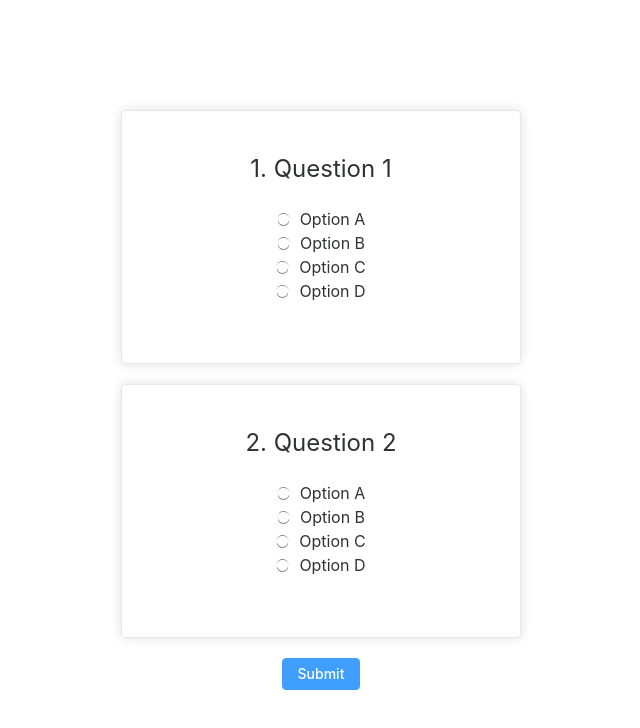
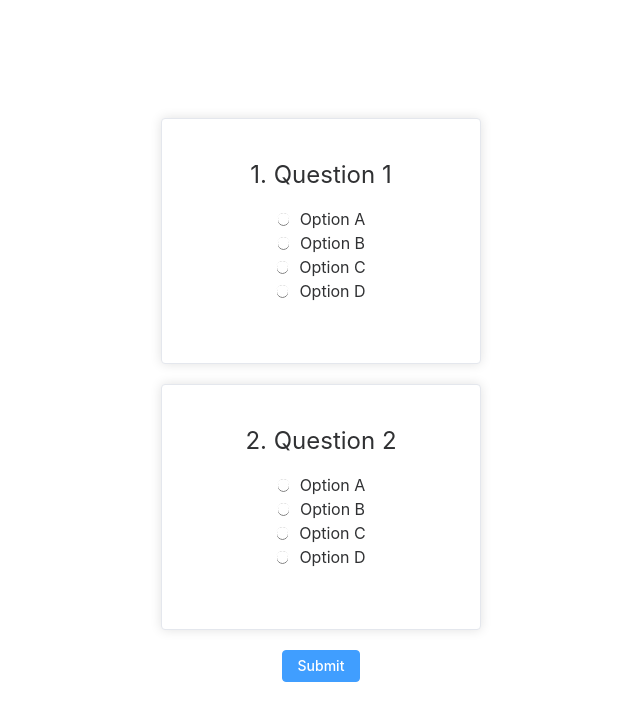
Before and after one commit to crazwade/LinkedIn-SkillTest-Practice-Hub, a Vue app: page / in a window 1280 px wide. Shown: the top 728 px of the page, without its empty margins (319-959 px from the left). Built offline with nearby package versions, Linux system fonts and the light colour scheme.

Commit message:
feat: install and import prettier

```diff
--- a/package.json
+++ b/package.json
@@ -18,8 +18,11 @@
     "@vitejs/plugin-vue": "^4.2.3",
     "autoprefixer": "^10.4.15",
     "eslint": "^8.48.0",
+    "eslint-config-prettier": "^9.0.0",
+    "eslint-plugin-prettier": "^5.0.0",
     "eslint-plugin-vue": "^9.17.0",
     "postcss": "^8.4.29",
+    "prettier": "^3.0.3",
     "tailwindcss": "^3.3.3",
     "typescript": "^5.0.2",
     "vite": "^4.4.5",
--- a/src/App.vue
+++ b/src/App.vue
@@ -1,10 +1,46 @@
 <template>
-  <el-card class="exam-card" v-for="(item, index) in dataContent.questions" :key="index">
-    <h2 class="exam-title">{{ `${index + 1}. ${item.question}` }}</h2>
-    <div class="exam-options">
-      <label class="exam-label" v-for="(option, optionIndex) in item.options" :key="optionIndex">
-        <input type="radio" :name="`question-${index}`" :value="option" v-model="item.userAnswer" :disabled="dataContent.showAnswer" :class="{ 'correct-answer': dataContent.showAnswer && option === item.answer && option === item.userAnswer, 'wrong-answer': dataContent.showAnswer && option === item.userAnswer && option !== item.answer }">
-        <span :class="{ 'correct-answer': dataContent.showAnswer && option === item.answer, 'wrong-answer': dataContent.showAnswer && option === item.userAnswer && option !== item.answer }">{{ option }}</span>
+  <el-card
+    class="exam-card max-w-screen-md mx-auto p-5 mb-5 w-80"
+    v-for="(item, index) in dataContent.questions"
+    :key="index"
+  >
+    <h2 class="exam-title text-2xl mb-4">
+      {{ `${index + 1}. ${item.question}` }}
+    </h2>
+    <div class="exam-options mb-[20px] flex flex-col">
+      <label
+        class="exam-label flex justify-center items-center"
+        v-for="(option, optionIndex) in item.options"
+        :key="optionIndex"
+      >
+        <input
+          type="radio"
+          :name="`question-${index}`"
+          :value="option"
+          v-model="item.userAnswer"
+          :disabled="dataContent.showAnswer"
+          class="mr-[10px]"
+          :class="{
+            'correct-answer':
+              dataContent.showAnswer &&
+              option === item.answer &&
+              option === item.userAnswer,
+            'wrong-answer':
+              dataContent.showAnswer &&
+              option === item.userAnswer &&
+              option !== item.answer,
+          }"
+        />
+        <span
+          :class="{
+            'correct-answer': dataContent.showAnswer && option === item.answer,
+            'wrong-answer':
+              dataContent.showAnswer &&
+              option === item.userAnswer &&
+              option !== item.answer,
+          }"
+          >{{ option }}</span
+        >
       </label>
     </div>
   </el-card>
@@ -12,61 +48,32 @@
 </template>
 
 <script setup lang="ts">
-import { ref } from 'vue';
+import { ref } from "vue";
 
 const dataContent = ref({
   showAnswer: false,
   questions: [
     {
       question: "Question 1",
-      options: ['Option A', 'Option B', 'Option C', 'Option D'],
-      answer: 'Option A',
-      userAnswer: '',
+      options: ["Option A", "Option B", "Option C", "Option D"],
+      answer: "Option A",
+      userAnswer: "",
     },
     {
       question: "Question 2",
-      options: ['Option A', 'Option B', 'Option C', 'Option D'],
-      answer: 'Option A',
-      userAnswer: '',
+      options: ["Option A", "Option B", "Option C", "Option D"],
+      answer: "Option A",
+      userAnswer: "",
     },
-  ]
+  ],
 });
 
 const checkAnswers = () => {
   dataContent.value.showAnswer = true;
 };
-
 </script>
 
 <style scoped>
-.exam-card {
-  max-width: 400px;
-  margin: 0 auto;
-  padding: 20px;
-  margin-bottom: 20px;
-  width: 80%;
-}
-
-.exam-title {
-  font-size: 24px;
-  margin-bottom: 20px;
-}
-
-.exam-options {
-  margin-bottom: 20px;
-  display: flex;
-  flex-direction: column;
-}
-
-.exam-label {
-  display: flex;
-  justify-content: center;
-  align-items: center;
-}
-.exam-label input {
-  margin-right: 10px;
-}
-
 .correct-answer {
   color: green !important;
 }
@@ -75,35 +82,35 @@ const checkAnswers = () => {
   color: red !important;
 }
 
-input[type='radio'].correct-answer:checked:after {
+input[type="radio"].correct-answer:checked:after {
   background-color: green;
 }
 
-input[type='radio'].wrong-answer:checked:after {
+input[type="radio"].wrong-answer:checked:after {
   background-color: red;
 }
 
-input[type='radio']:after {
+input[type="radio"]:after {
   width: 15px;
   height: 15px;
-  border-radius: 15px;
-  top: -2px;
+  border-radius: 50%;
+  top: -3px;
   left: -1px;
   position: relative;
-  content: '';
+  content: "";
   display: inline-block;
   visibility: visible;
   border: 2px solid white;
 }
 
-input[type='radio']:checked:after {
-  width: 13px;
-  height: 13px;
-  border-radius: 15px;
-  top: -2px;
+input[type="radio"]:checked:after {
+  width: 15px;
+  height: 15px;
+  border-radius: 50%;
+  top: -3px;
   left: -1px;
   position: relative;
-  content: '';
+  content: "";
   display: inline-block;
   visibility: visible;
   border: 2px solid white;
```
Also changed, not shown: .eslintrc.json, 1 other file (tests, documents, lock files or other folders).
